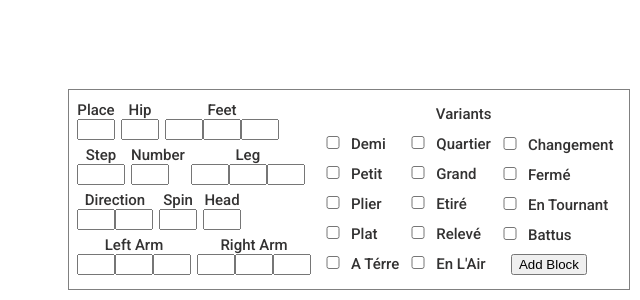
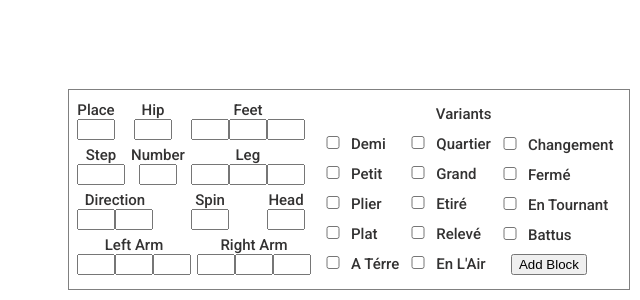
Before and after one commit to Pancho-23/ballet-notation-frontend, a React (Create React App) app: page / in a window 1280 px wide. Shown: the part 500-800 px from the top of the page, without its empty margins (640-1280 px from the left). Built offline with nearby package versions, Linux system fonts and the light colour scheme.

Commit message:
Structure Complete

```diff
--- a/src/components/BlockInput.js
+++ b/src/components/BlockInput.js
@@ -113,7 +113,7 @@
 
                 </div>
               </div>
-              <div className="h L3">
+              <div className="h L3 first-line">
                 <div className='titles'>Hip</div>
                 <div className="block-input">
                   <label htmlFor="hip-input"></label>
@@ -132,7 +132,7 @@
                   </datalist>
                 </div>
               </div>
-              <div className="h L3">
+              <div className="h L3 first-line">
                 <div className='titles'>Feet</div>
                 <div className="block-input">
 
@@ -252,7 +252,7 @@
               </div>
               <div className="h L3">
                 <div className='titles'>Number</div>
-                <div className="block-input">
+                <div className="block-input titles">
                   <label htmlFor="number-input"></label>
 
                   <input type="text" id="number-input" list="number-options" />
@@ -326,7 +326,7 @@
                   </datalist>
                 </div>
               </div>
-              <div className="h L3">
+              <div className="h L3 third-line">
                 <div className='titles'>Spin</div>
                 <div className="block-input">
                   <label htmlFor="spin-input"></label>
@@ -339,7 +339,7 @@
                   </datalist>
                 </div>
               </div>
-              <div className="h L3">
+              <div className="h L3 third-line">
                 <div className='titles'>Head</div>
                 <div className="block-input">
                   <label htmlFor="head-input"></label>
--- a/src/styles/BlockInput.css
+++ b/src/styles/BlockInput.css
@@ -35,10 +35,6 @@
 
 }
 
-.add-block {
-  margin: 3px;
-}
-
 .varia > div > div {
   height: 20px;
 }
@@ -59,3 +55,11 @@
 .titles {
   text-align: center;
 }
+
+.first-line {
+  padding-left: 16px;
+}
+
+.third-line {
+  padding-left: 35px;
+}
```
